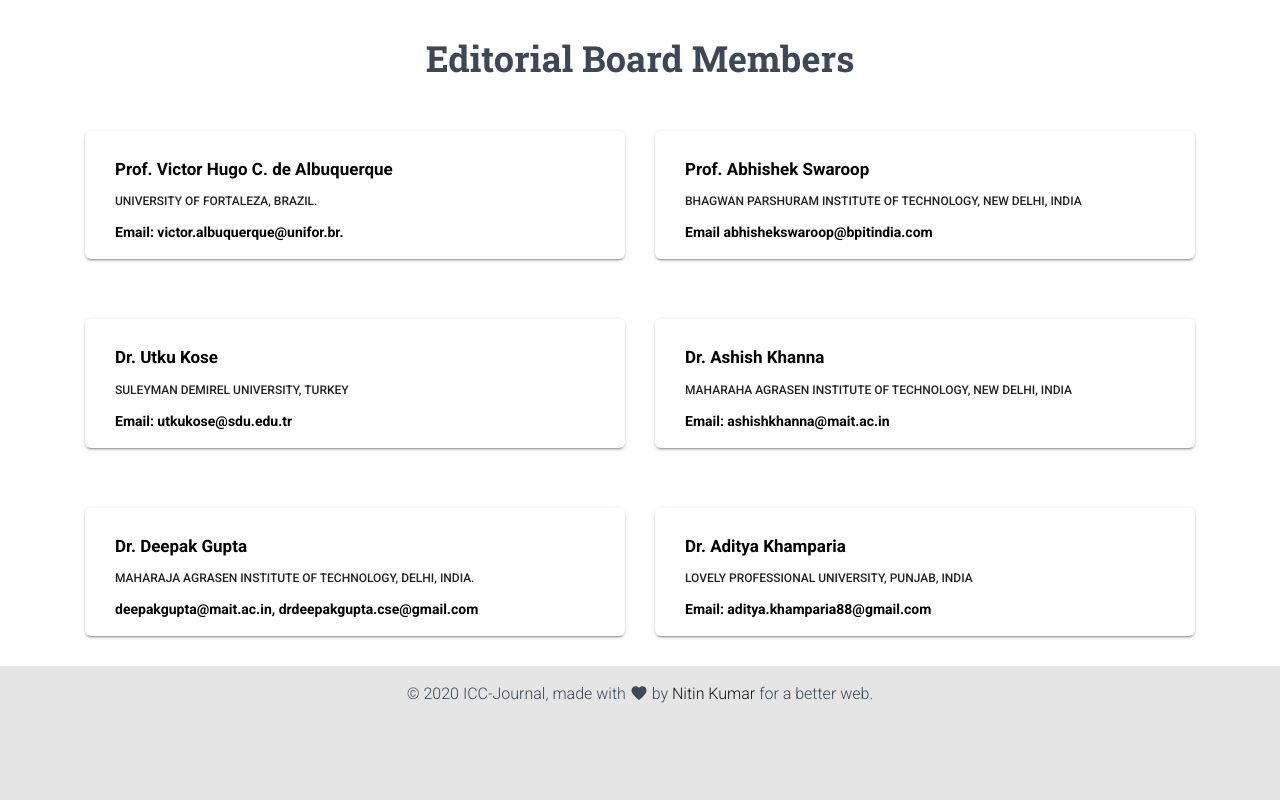
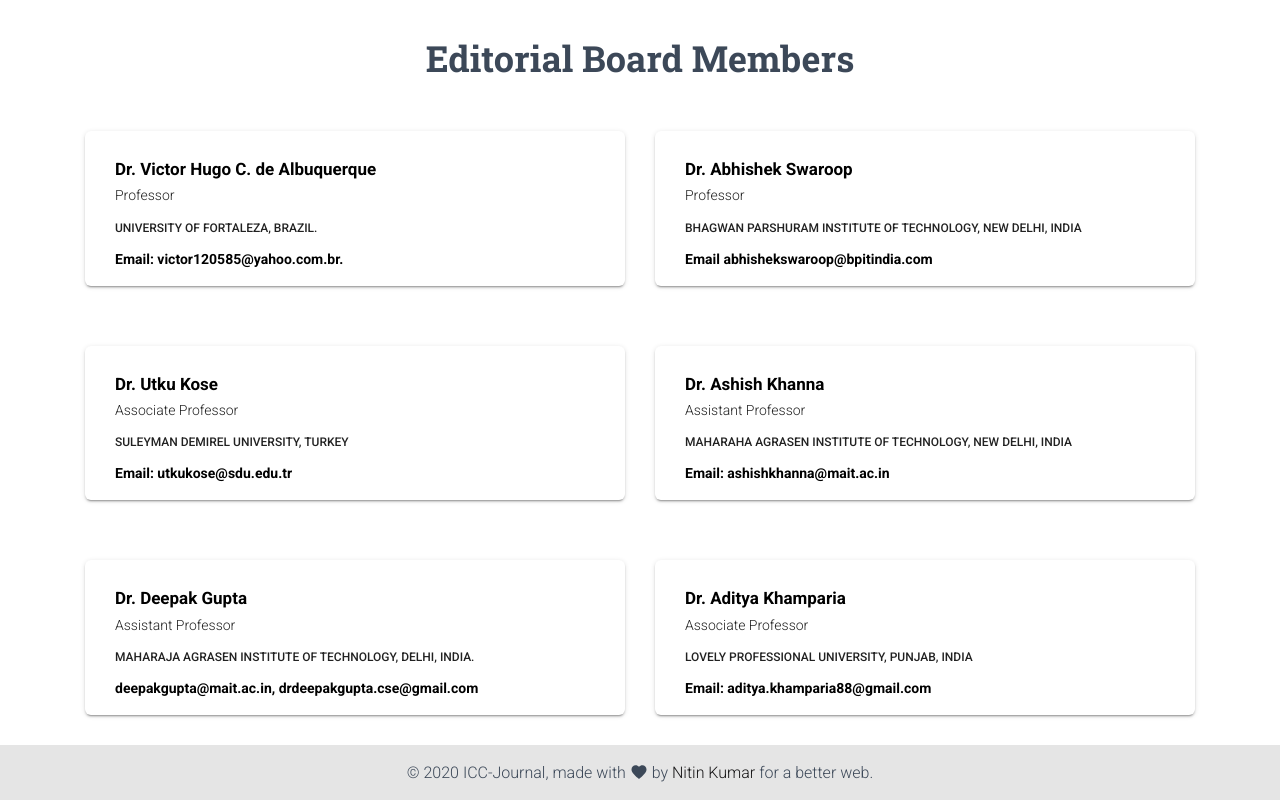
Before and after one commit to snitin315/icc-journal-website, a Next.js app: page /editorial-board in a window 1280 px wide. Shown: the part 969-1769 px from the top of the page. Before the commit the page ends 1690 px from the top, so only its background shows below. Built offline with nearby package versions, Linux system fonts and the light colour scheme.

Commit message:
update editorial board section

```diff
--- a/pages-sections/EditorialBoard-Sections/EditorialBoard.js
+++ b/pages-sections/EditorialBoard-Sections/EditorialBoard.js
@@ -24,11 +24,12 @@ export default function EditorialBoard() {
             <CardBody>
               <h5>
                 <b>
-                  <a>Prof. Victor Hugo C. de Albuquerque </a>{' '}
+                  <a>Dr. Victor Hugo C. de Albuquerque </a>{' '}
                 </b>
+                <p>Professor</p>
               </h5>
               <h6> University of Fortaleza, Brazil. </h6>
-              <b className={classes.description}> Email: victor.albuquerque@unifor.br. </b>
+              <b className={classes.description}> Email: victor120585@yahoo.com.br. </b>
             </CardBody>
           </Card>
         </GridItem>
@@ -102,8 +103,9 @@ export default function EditorialBoard() {
             <CardBody>
               <h5>
                 <b>
-                  <a> Prof. Abhishek Swaroop </a>{' '}
+                  <a> Dr. Abhishek Swaroop </a>{' '}
                 </b>
+                <p>Professor</p>
               </h5>
               <h6> Bhagwan Parshuram Institute of Technology, New Delhi, India </h6>
               <b className={classes.description}> Email abhishekswaroop@bpitindia.com</b>
@@ -117,6 +119,7 @@ export default function EditorialBoard() {
                 <b>
                   <a> Dr. Utku Kose </a>{' '}
                 </b>
+                <p>Associate Professor</p>
               </h5>
               <h6> Suleyman Demirel University, Turkey </h6>
               <b className={classes.description}> Email: utkukose@sdu.edu.tr </b>
@@ -130,6 +133,7 @@ export default function EditorialBoard() {
                 <b>
                   <a> Dr. Ashish Khanna </a>{' '}
                 </b>
+                <p>Assistant Professor</p>
               </h5>
               <h6> Maharaha Agrasen Institute of Technology, New Delhi, India </h6>
               <b className={classes.description}> Email: ashishkhanna@mait.ac.in </b>
@@ -143,6 +147,7 @@ export default function EditorialBoard() {
                 <b>
                   <a>Dr. Deepak Gupta </a>{' '}
                 </b>
+                <p>Assistant Professor</p>
               </h5>
               <h6> Maharaja Agrasen Institute of Technology, Delhi, India. </h6>
               <b className={classes.description}>
@@ -159,6 +164,7 @@ export default function EditorialBoard() {
                 <b>
                   <a>Dr. Aditya Khamparia </a>{' '}
                 </b>
+                <p>Associate Professor</p>
               </h5>
               <h6>Lovely Professional University, Punjab, India </h6>
               <b className={classes.description}> Email: aditya.khamparia88@gmail.com </b>
--- a/pages-sections/EditorialBoard-Sections/editor-in-cheif.js
+++ b/pages-sections/EditorialBoard-Sections/editor-in-cheif.js
@@ -38,7 +38,7 @@ export default function EditorInCheif() {
           </h4>
           <h4 className={classes.description}>
             {' '}
-            <a> Email: joeljr@inatel.br, joeljr@ieee.org. </a>{' '}
+            <a>joeljr@ieee.org </a>{' '}
           </h4>
         </GridItem>
       </GridContainer>
```
